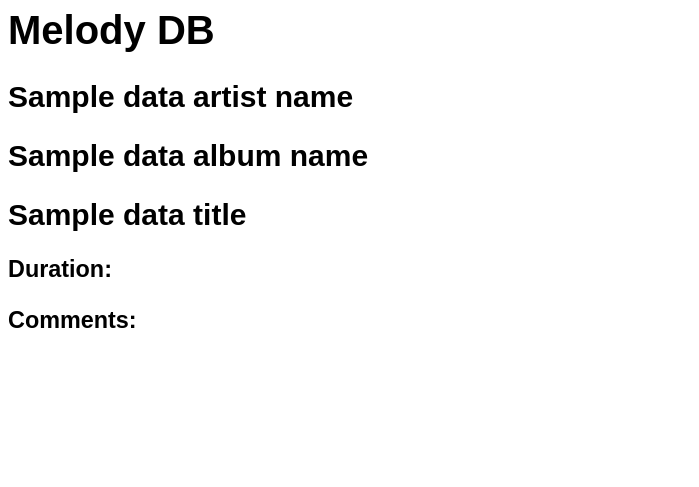
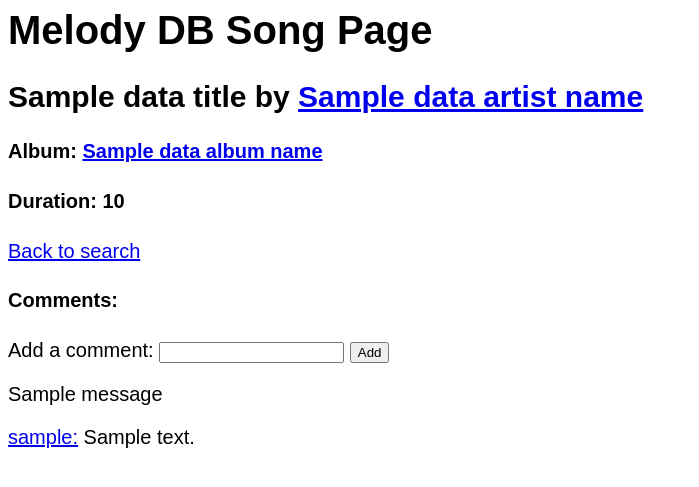
Before and after one commit to angsam-git/MelodyDB, a Flask app: template templates/song.html in a window 1280 px wide. Shown: the top 487 px of the page, without its empty margins (0-699 px from the left). Run offline with Flask 2, Linux system fonts and the light colour scheme; the template is opened without the code that fills it: most values are stand-ins (such as "Sample title", 1, 10 or a date in 2020); one stand-in notice (Sample message) is shown; parts of the project's set-up code (start-up, migrations or seed data) failed here and were passed over.

Commit message:
Now has ability to add comments, changed some of the html page format, and added handling of search function where no result is found

```diff
--- a/server.py
+++ b/server.py
@@ -12,7 +12,7 @@ import os
   # accessible as a variable in index.html:
 from sqlalchemy import *
 from sqlalchemy.pool import NullPool
-from flask import Flask, request, render_template, g, redirect, Response, session, url_for
+from flask import Flask, request, render_template, g, redirect, Response, session, url_for, flash, Markup
 
 tmpl_dir = os.path.join(os.path.dirname(os.path.abspath(__file__)), 'templates')
 app = Flask(__name__, template_folder=tmpl_dir)
@@ -63,22 +63,20 @@ def index():
   # DEBUG: this is debugging code to see what request looks like
   print(request.args)
 
-  cursor = g.conn.execute("SELECT name FROM test")
-  names = []
-  for result in cursor:
-    names.append(result['name'])  # can also be accessed using result[0]
-  cursor.close()
-
-  context = dict(data = names)
-
-  return render_template("index.html", **context)
+  return render_template("index.html")
 
 
 @app.route('/artist')
 def artist():
   print(request.args)
-  artist_name = session['artist']
-  cursor = g.conn.execute("SELECT * FROM artist WHERE LOWER(name) = LOWER(%s)", artist_name)
+  # artist_name = session['artist']
+  # cursor = g.conn.execute("SELECT * FROM artist WHERE LOWER(name) = LOWER(%s)", artist_name)
+  if len(session['artist']) == 0:
+    artist_id = session['artist_id']
+    cursor = g.conn.execute("SELECT * FROM artist WHERE artist_id = %s", artist_id)
+  else:
+    artist_name = session['artist']
+    cursor = g.conn.execute("SELECT * FROM artist WHERE LOWER(name) = LOWER(%s)", artist_name)
   names = []
   ids = []
 
@@ -89,7 +87,9 @@ def artist():
   cursor.close()
 
   if len(ids) == 0:
-    print("could not find") ##TO DO : HANDLE CASE WHEN SEARCH NOT IN TABLE
+    print("artist not found")
+    msg = Markup("<span style=\"background-color: #FFCCCC\">Could not find artist \'{}\'</span>".format(artist_name))
+    flash(msg)
     return redirect('/')
 
   ##LIST OF ALBUMS ON ARTIST PAGE ( HYPERLINKS )
@@ -97,14 +97,66 @@ def artist():
   cursor = g.conn.execute("SELECT * FROM album WHERE artist_id = %s order by release_date desc", artist_id)
   album_names = []
   album_ids = []
+  years = []
   for result in cursor:
     album_names.append(result['title'])
     album_ids.append(result['album_id'])
-
+    years.append(result['release_date'].year)
   cursor.close()
 
-  context = dict(data_names = names, data_album_names = album_names, data_album_ids = album_ids)
+  context = dict(data_names = names, data_album_names = album_names, data_album_ids = album_ids, years = years)
   return render_template("artist.html", **context)
+
+@app.route('/artist_id/<artist_id>', methods=['GET'])
+def artist_name(artist_id):
+  session['artist'] = ""
+  session['artist_id'] = artist_id
+  return redirect(url_for('.artist', artist = artist_id))
+
+@app.route('/user')
+def user():
+  print(request.args)
+  if len(session['user']) == 0:
+    user_id = session['user_id']
+    cursor = g.conn.execute("SELECT * FROM users WHERE user_id = %s", user_id)
+  else:
+    user_name = session['user']
+    cursor = g.conn.execute("SELECT * FROM users WHERE LOWER(username) = LOWER(%s)", user_name)
+
+  names = []
+  ids = []
+  emails = []
+
+  ##GET USER NAME FOR USER PAGE
+  for result in cursor:
+    names.append(result['username'])
+    ids.append(result['user_id'])
+    emails.append(result['email'])
+  cursor.close()
+
+  if len(ids) == 0:
+    print("user not found")
+    msg = Markup("<span style=\"background-color: #FFCCCC\">Could not find user \'{}\'</span>".format(user_name))
+    flash(msg)
+    return redirect('/')
+
+  ##COMMENTS COUNT FOR USER PAGE
+  user_id = ids[0]
+  cursor = g.conn.execute("SELECT * FROM comment WHERE user_id = %s", user_id)
+  comment_num=0
+  for result in cursor:
+    comment_num+=1
+  cursor.close()
+
+  context = dict(emails=emails,username=names,comment_num=comment_num,user_ids=ids)
+  return render_template("user.html", **context)
+
+## Executes when an user hyperlink is clicked
+@app.route('/user_id/<user_id>', methods=['GET'])
+def user_name(user_id):
+  session['user'] = ""
+  session['user_id'] = user_id
+  return redirect(url_for('.user', user = user_id))
 
 @app.route('/album')
 def album():
@@ -126,8 +178,12 @@ def album():
     dates.append(result['release_date'])
 
   if len(ids) == 0:
-    print("could not find") ##TO DO : HANDLE CASE WHEN SEARCH NOT IN TABLE
+    print("album not found")
+    msg = Markup("<span style=\"background-color: #FFCCCC\">Could not find album \'{}\'</span>".format(album_name))
+    flash(msg)
     return redirect('/')
+  elif len(ids) > 1:
+    return redirect(url_for('.search_list_album', search_list_album = session['album']))
   album_id = ids[0]
 
   year = dates[0].year
@@ -149,7 +205,7 @@ def album():
     artist_names.append(result['name'])
 
   ##GET COMMENT TEXT FOR ALBUM PAGE
-  cursor = g.conn.execute("SELECT * FROM comment WHERE album_id = %s", album_id)
+  cursor = g.conn.execute("SELECT * FROM comment WHERE album_id = %s order by comment_id desc", album_id)
   comments = []
   user_ids = []
   for result in cursor:
@@ -164,7 +220,7 @@ def album():
       user_names.append(result['username'])
     cursor.close()
 
-  context = dict(data_titles = titles, data_song_names = song_names, data_song_ids = song_ids, data_artist_names = artist_names,
+  context = dict(artist_id = artist_ids[0], data_titles = titles, data_song_names = song_names, data_song_ids = song_ids, data_artist_names = artist_names,
                 data_release_year = year, data_comments = comments, data_user_ids = user_ids, data_user_names = user_names)
   return render_template("album.html", **context)
 
@@ -188,17 +244,27 @@ def song():
   ##GET SONG INFO FOR SONG PAGE
   titles = []
   ids = []
-  album_ids = []
-  artist_ids = []
+  # album_ids = []
+  # artist_ids = []
+  durations = []
   for result in cursor:
     titles.append(result['title'])
     ids.append(result['song_id'])
     ids.append(result['album_id'])
     ids.append(result['artist_id'])
+    ms = int(result['duration_ms'])
+    seconds = (ms // 1000) % 60
+    mins = (ms // 60000) % 60
+    durations.append("{} min, {} sec".format(mins, seconds))
+
 
   if len(ids) == 0:
-    print("could not find") ##TO DO : HANDLE CASE WHEN SEARCH NOT IN TABLE
+    print("song not found")
+    msg = Markup("<span style=\"background-color: #FFCCCC\">Could not find song \'{}\'</span>".format(song_name))
+    flash(msg)
     return redirect('/')
+  elif len(durations) > 1:
+    return redirect(url_for('.search_list_song', search_list_song = session['song']))
   song_id = ids[0]
   album_id = ids[1]
   artist_id = ids[2]
@@ -216,7 +282,22 @@ def song():
     artist_names.append(result['name'])
   cursor.close()
 
-  context = dict(data_titles = titles, data_ids = ids, data_album_names = album_names, data_artist_names = artist_names)
+  ##GET COMMENTS FOR SONG PAGE
+  cursor = g.conn.execute("SELECT * FROM comment WHERE song_id=%s order by comment_id desc",song_id)
+  comments = []
+  user_ids = []
+  for result in cursor:
+    comments.append(result['text'])
+    user_ids.append(result['user_id'])
+  cursor.close()
+  ##GET USER NAMES FOR SONG PAGE
+  user_names = []
+  for i in range(len(user_ids)):
+    cursor = g.conn.execute("SELECT * FROM users WHERE user_id = %s", user_ids[i])
+    for result in cursor:
+      user_names.append(result['username'])
+    cursor.close()
+  context = dict(album_id = album_id,artist_id = artist_id,data_titles = titles, data_ids = ids, data_album_names = album_names, data_artist_names = artist_names, durations=durations,comments=comments,user_ids=user_ids,user_names=user_names)
   return render_template("song.html", **context)
 
 ## Executes when a song hyperlink is clicked
@@ -226,6 +307,69 @@ def song_name(song_id):
   session['song_id'] = song_id
   return redirect(url_for('.song', song = song_id))
 
+## Multiple results song
+@app.route('/search_list_song')
+def search_list_song():
+  print(request.args)
+  cursor = g.conn.execute("SELECT * FROM song WHERE LOWER(title) = LOWER(%s)", session['song'])
+  song_names = []
+  artist_ids = []
+  album_ids = []
+  song_ids = []
+
+  ##GET ARTIST NAME FOR MULTIPLE SEARCH PAGE
+  for result in cursor:
+    song_names.append(result['title'])
+    artist_ids.append(result['artist_id'])
+    album_ids.append(result['album_id'])
+    song_ids.append(result['song_id'])
+  cursor.close()
+
+  artist_names = []
+  for i in range(len(artist_ids)):
+    cursor = g.conn.execute("SELECT * FROM artist WHERE artist_id = %s", artist_ids[i])
+    for result in cursor:
+      artist_names.append(result['name'])
+    cursor.close()
+
+  ## GET ALBUM NAME FOR EACH RESULT IN PAGE
+  album_names = []
+  years = []
+  for i in range(len(album_ids)):
+    cursor = g.conn.execute("SELECT * FROM album WHERE album_id = %s", album_ids[i])
+    for result in cursor:
+      album_names.append(result['title'])
+      years.append(result['release_date'].year)
+    cursor.close()
+
+  context = dict(artist_names=artist_names,title=song_names,ids=song_ids,album_names=album_names, years=years)
+  return render_template("search_list_song.html", **context)
+
+## Multiple results album
+@app.route('/search_list_album')
+def search_list_album():
+  print(request.args)
+  cursor = g.conn.execute("SELECT * FROM album WHERE LOWER(title) = LOWER(%s)", session['album'])
+  album_names = []
+  artist_ids = []
+  album_ids = []
+  years = []
+  ##GET ARTIST NAME FOR MULTIPLE SEARCH PAGE
+  for result in cursor:
+    album_names.append(result['title'])
+    artist_ids.append(result['artist_id'])
+    album_ids.append(result['album_id'])
+    years.append(result['release_date'].year)
+  cursor.close()
+
+  artist_names = []
+  for i in range(len(artist_ids)):
+    cursor = g.conn.execute("SELECT * FROM artist WHERE artist_id = %s", artist_ids[i])
+    for result in cursor:
+      artist_names.append(result['name'])
+    cursor.close()
+  context = dict(artist_names=artist_names,title=album_names,ids=album_ids,years=years)
+  return render_template("search_list_album.html", **context)
 
 ### Search functionality on index page
 @app.route('/search', methods=['POST'])
@@ -233,6 +377,7 @@ def search():
   session['album_id'] = 0
   session['song_id'] = 0
   session['artist_id'] = 0
+  session['user_id'] = 0
   searched_name = request.form['name']
   search_type = request.form['type']
   if search_type == "artist":
@@ -244,8 +389,44 @@ def search():
   elif search_type == "song":
     session['song'] = searched_name
     return redirect(url_for('.song', song = searched_name))
+    # return redirect(url_for('.search_list', search_list = searched_name))
+  elif search_type == "user":
+    session['user'] = searched_name
+    return redirect(url_for('.user', user = searched_name))
 
+@app.route('/album_comment', methods=['POST'])
+def album_comment():
+  text = request.form['text']
+  album_id = session['album_id']
+#  try:
+#    user_id = session['user_id']
+#  except:
+#    msg = Markup("<span style=\"background-color: #FFCCCC\">Please sign in</span>")
+#    flash(msg)
+#    return redirect(url_for('.album', album = session['album_id']))
+  ##SET COMMENT ID
+  cursor = g.conn.execute("SELECT MAX(comment_id) as comment_id FROM comment")
+  for result in cursor:
+    comment_id = result['comment_id']
+  g.conn.execute('INSERT INTO comment(text, comment_id, user_id, album_id, song_id) VALUES (%s, %s, %s, %s, null)', text, comment_id + 1, 1, album_id)
+  return redirect(url_for('.album', album = session['album_id']))
 
+@app.route('/song_comment', methods=['POST'])
+def song_comment():
+  text = request.form['text']
+  song_id = session['song_id']
+#  try:
+#    user_id = session['user_id']
+#  except:
+#    msg = Markup("<span style=\"background-color: #FFCCCC\">Please sign in</span>")
+#    flash(msg)
+#    return redirect(url_for('.song', song = session['song_id']))
+  ##SET COMMENT ID
+  cursor = g.conn.execute("SELECT MAX(comment_id) as comment_id FROM comment")
+  for result in cursor:
+    comment_id = result['comment_id']
+  g.conn.execute('INSERT INTO comment(text, comment_id, user_id, album_id, song_id) VALUES (%s, %s, %s, null, %s)', text, comment_id + 1, 1, song_id)
+  return redirect(url_for('.song', song = session['song_id']))
 
 @app.route('/login')
 def login():
--- a/templates/song.html
+++ b/templates/song.html
@@ -8,13 +8,33 @@
 
 
 <body>
-  <h1>Melody DB</h1>
-  <h2>{{data_artist_names[0]}}</h2>
-  <h2>{{data_album_names[0]}}</h2>
-  <h2>{{data_titles[0]}}</h2>
-  <h3>Duration:</h3>
-  <h3>Comments:</h3>
-
+  <h1>Melody DB Song Page</h1>
+  <h2>{{data_titles[0]}} by <a href="/artist_id/{{artist_id}}">{{data_artist_names[0]}}</a></h2>
+  <h4>Album: <a href="/album_id/{{album_id}}">{{data_album_names[0]}}</a></h4>
+  <h4>Duration: {{durations[0]}}</h4>
+  <p><a href="/">Back to search</a></p>
+  <h4>Comments:</h4>
+  <form method="POST" action="/song_comment">
+    <p>Add a comment: <input type="text" name="text"> <input type="submit" value="Add"></p>
+    <div class="flashes">
+      {% for message in get_flashed_messages() %}
+        {{ message }}
+      {% endfor %}
+    </div>
+  <div>
+    {% for n in comments %}
+      {% set outer_loop = loop %}
+      {% for m in user_ids %}
+        {% if outer_loop.index0 == loop.index0 %}
+          {% for k in user_names %}
+            {% if outer_loop.index0 == loop.index0 %}
+              <p><a href = "/user_id/{{m}}">{{k}}:</a> {{n}}</p>
+            {% endif %}
+          {% endfor %}
+        {% endif %}
+      {% endfor %}
+    {% endfor %}
+  </div>
 
 </body>
 
```
Also changed, not shown: templates/album.html (+14 -11 lines), templates/artist.html (+8 -4 lines), templates/index.html (+6 -1 lines), templates/search_list_album.html (added, +40 -0 lines), templates/search_list_song.html (added, +44 -0 lines), templates/user.html (added, +18 -0 lines), 1 other file.
